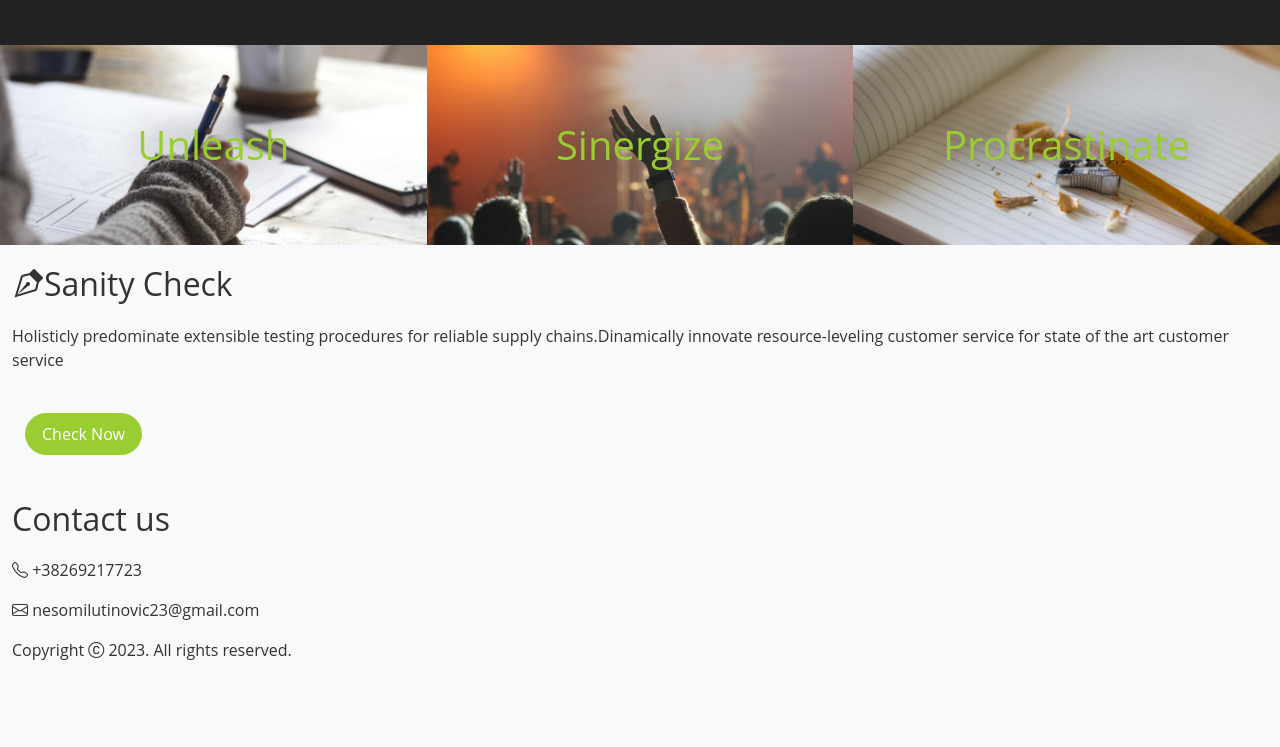
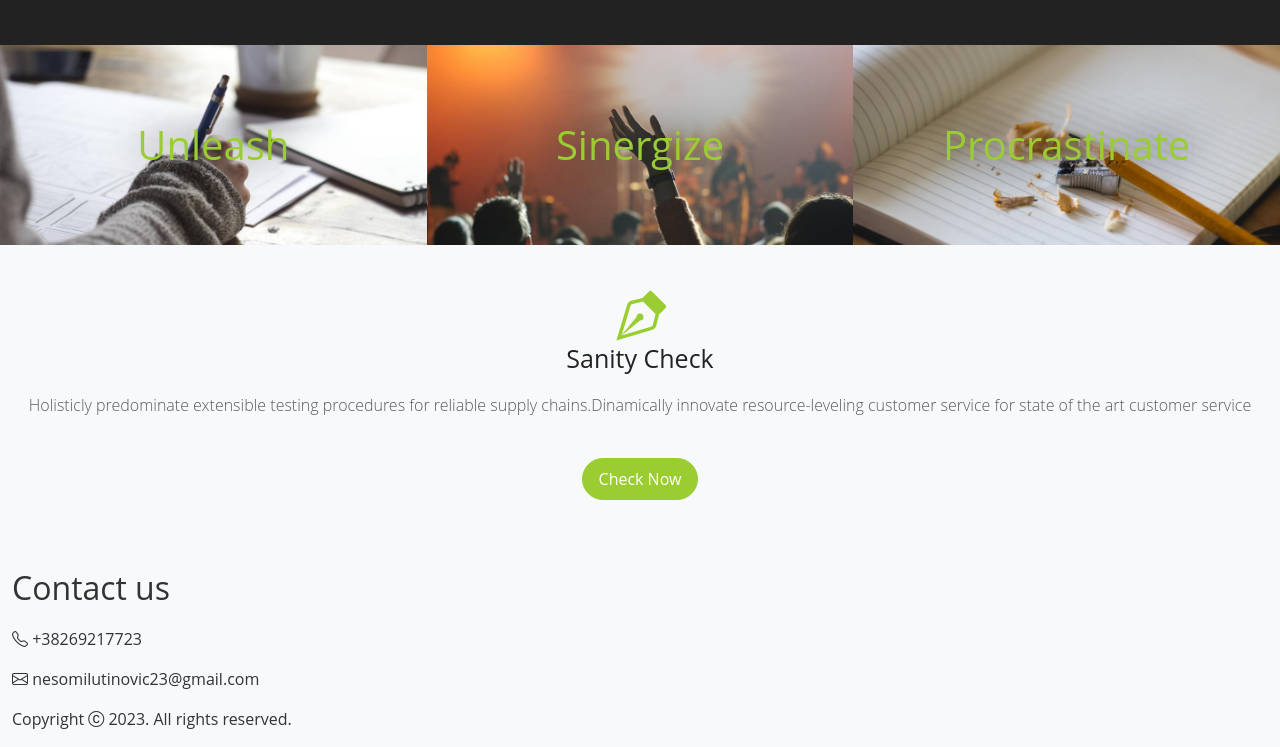
Before and after one commit to Nebojsaposao/Simple-Bootstrap-5-Sass-and-Flex-page, a website: page index.html in a window 1280 px wide. Shown: the part 1571-2318 px from the top of the page. Before the commit the page ends 2249 px from the top, so only its background shows below. Drawn offline with nearby package versions, Linux system fonts and the light colour scheme.

Commit message:
Styling Content3 section

```diff
--- a/index.html
+++ b/index.html
@@ -165,14 +165,17 @@
 <!-- Content3 -->
  <section class="content3">
   <div class="container-fluid">
-    <h2>
-      <i class="bi bi-vector-pen"></i>Sanity Check
+    <h2 class="content3__section-heading">
+      <svg xmlns="http://www.w3.org/2000/svg" width="56" height="56" fill="#9acd32" class="bi bi-vector-pen" viewBox="0 0 16 16">
+  <path fill-rule="evenodd" d="M10.646.646a.5.5 0 0 1 .708 0l4 4a.5.5 0 0 1 0 .708l-1.902 1.902-.829 3.313a1.5 1.5 0 0 1-1.024 1.073L1.254 14.746 4.358 4.4A1.5 1.5 0 0 1 5.43 3.377l3.313-.828zm-1.8 2.908-3.173.793a.5.5 0 0 0-.358.342l-2.57 8.565 8.567-2.57a.5.5 0 0 0 .34-.357l.794-3.174-3.6-3.6z"/>
+  <path fill-rule="evenodd" d="M2.832 13.228 8 9a1 1 0 1 0-1-1l-4.228 5.168-.026.086z"/>
+</svg>Sanity Check
     </h2>
-    <p>
+    <p class="text-muted lead">
       Holisticly predominate extensible testing procedures for reliable supply chains.Dinamically innovate resource-leveling customer service for state of the art customer service
     </p>
   </div>
-  <button type="button" class="btn btn-primary btn-lg">Check now</button>
+  <button type="button" class="btn btn-primary btn-lg btn-content3">Check now</button>
  </section>
 <!-- End of content3 -->
 
--- /dev/null
+++ b/scss/components/_content3.scss
@@ -0,0 +1,22 @@
+.content3{
+  text-align: center;
+  padding: 1.5rem 0;
+
+   &__section-heading{
+    display: flex;
+    flex-direction: column;
+    color: #222;
+    font-size: 25px;
+    line-height: 1.1;
+
+    & svg{
+      margin: 0 auto;
+    }
+  }
+
+   & .text-muted{
+    // color: rgba(255, 255, 255, .7)!important;
+    font-size: 16px;
+    line-height: 1.5;
+  }
+}
--- a/scss/main.scss
+++ b/scss/main.scss
@@ -8,3 +8,4 @@
 @import "./components/contentSection";
 @import "./components/contentSection2";
 @import "./components/promotions";
+@import "./components/content3"
```
Also changed, not shown: css/main.css, 1 other file.
